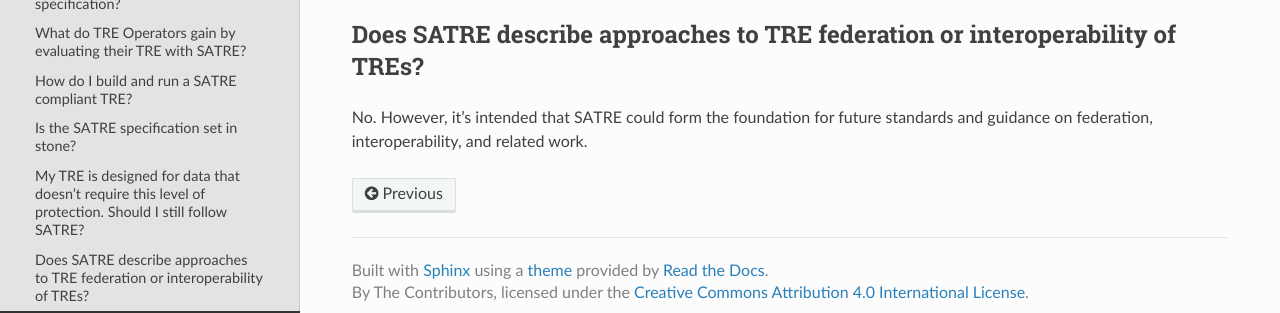
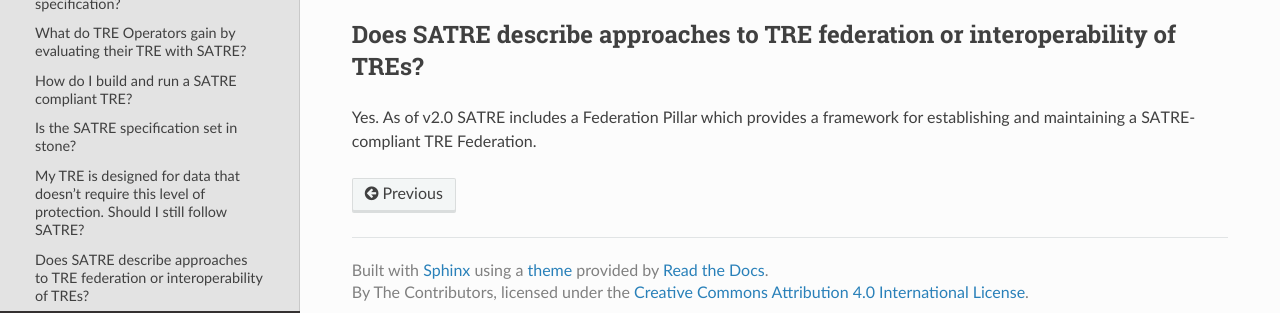
Before and after one commit to sa-tre/satre-specification, a Sphinx documentation site: the page built from docs/source/faqs.md, in a window 1280 px wide and 900 px high, scrolled down 1865 px. Shown: the part 557-870 px from the top of the window. Built offline with Sphinx 7.4.7 and the Read the Docs theme 3.1.0, drawn with Linux system fonts in a browser that asks for light colours.

Commit message:
Apply Chris's suggestion to indicate we now cover federation

```diff
--- a/docs/source/faqs.md
+++ b/docs/source/faqs.md
@@ -110,5 +110,5 @@ A future specification may include the idea of different archetypes of TREs, or
 
 ## Does SATRE describe approaches to TRE federation or interoperability of TREs?
 
-No.
-However, it's intended that SATRE could form the foundation for future standards and guidance on federation, interoperability, and related work.
+Yes.
+As of v2.0 SATRE includes a Federation Pillar which provides a framework for establishing and maintaining a SATRE-compliant TRE Federation.
```
